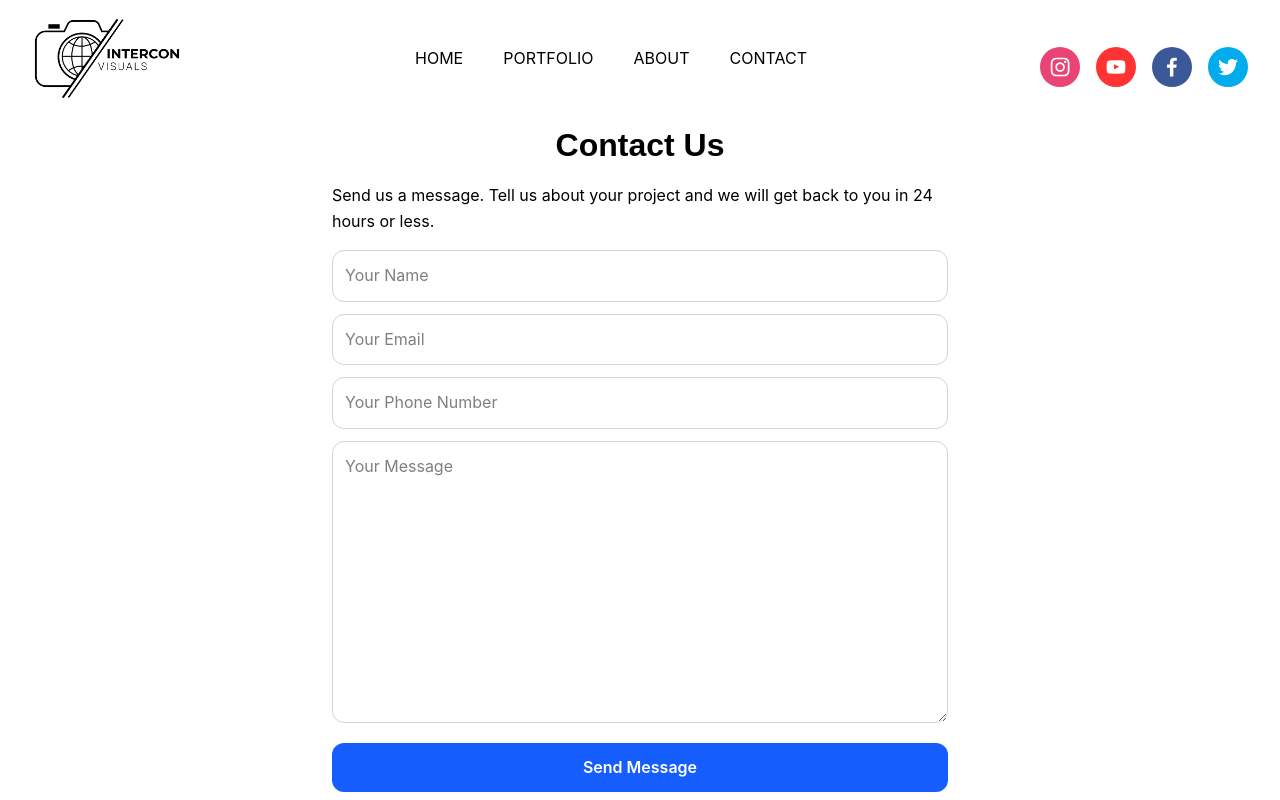
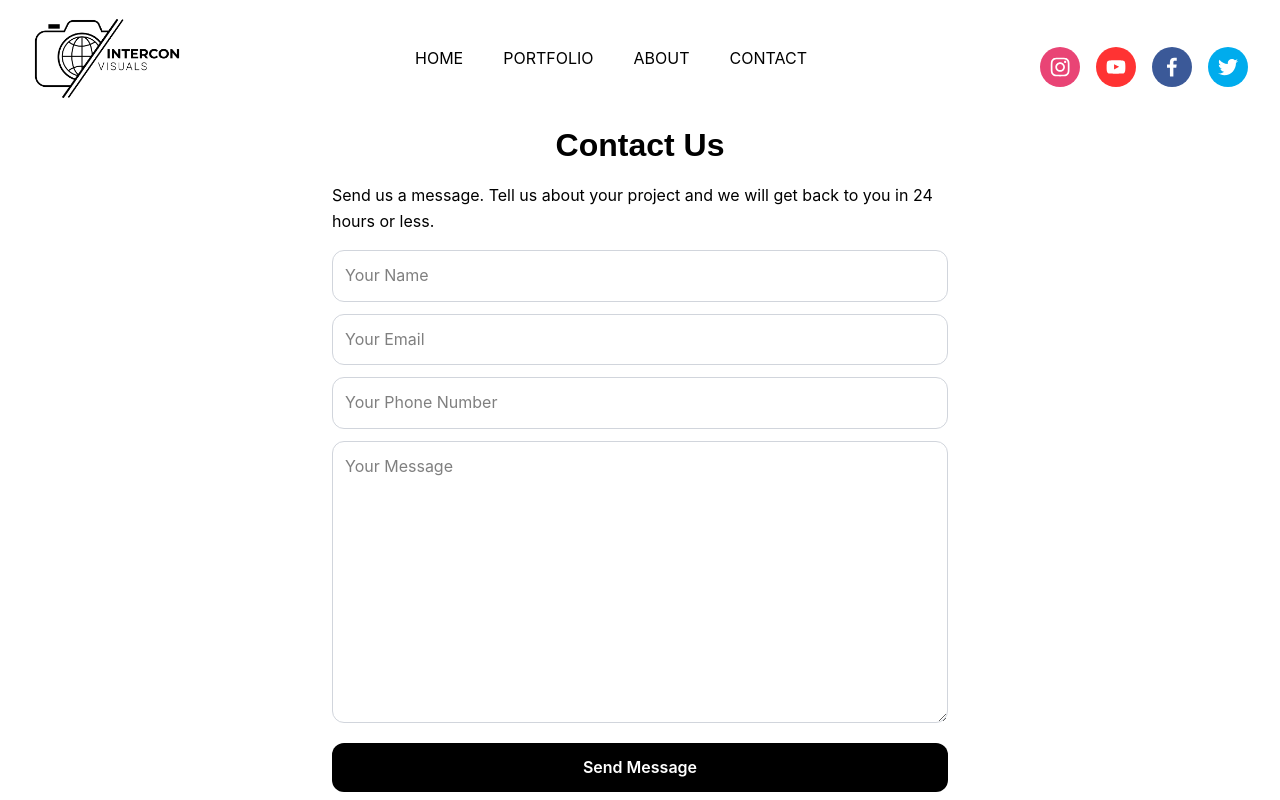
Before and after one commit to jevoncochran/intercon-visuals, a Next.js app: page /contact in a window 1280 px wide. Built offline with nearby package versions, Linux system fonts and the light colour scheme.

Commit message:
small tweaks

```diff
--- a/src/app/components/ContactForm.tsx
+++ b/src/app/components/ContactForm.tsx
@@ -76,7 +76,7 @@ const ContactForm = () => {
       ></textarea>
       <button
         type="submit"
-        className="w-full bg-blue-600 text-white font-semibold py-3 rounded-xl hover:bg-blue-700 transition"
+        className="w-full bg-black text-white font-semibold py-3 rounded-xl hover:bg-gray-500 transition"
       >
         Send Message
       </button>
--- a/src/app/page.tsx
+++ b/src/app/page.tsx
@@ -9,7 +9,7 @@ export default function Home() {
         width={6000}
         height={4000}
         alt="Jevon Cochran"
-        className="w-screen h-120 object-cover object-[0%_30%]"
+        className="w-screen h-120 object-cover md:object-[0%_30%]"
       />
 
       {/* MINI PORTFOLIO */}
```
